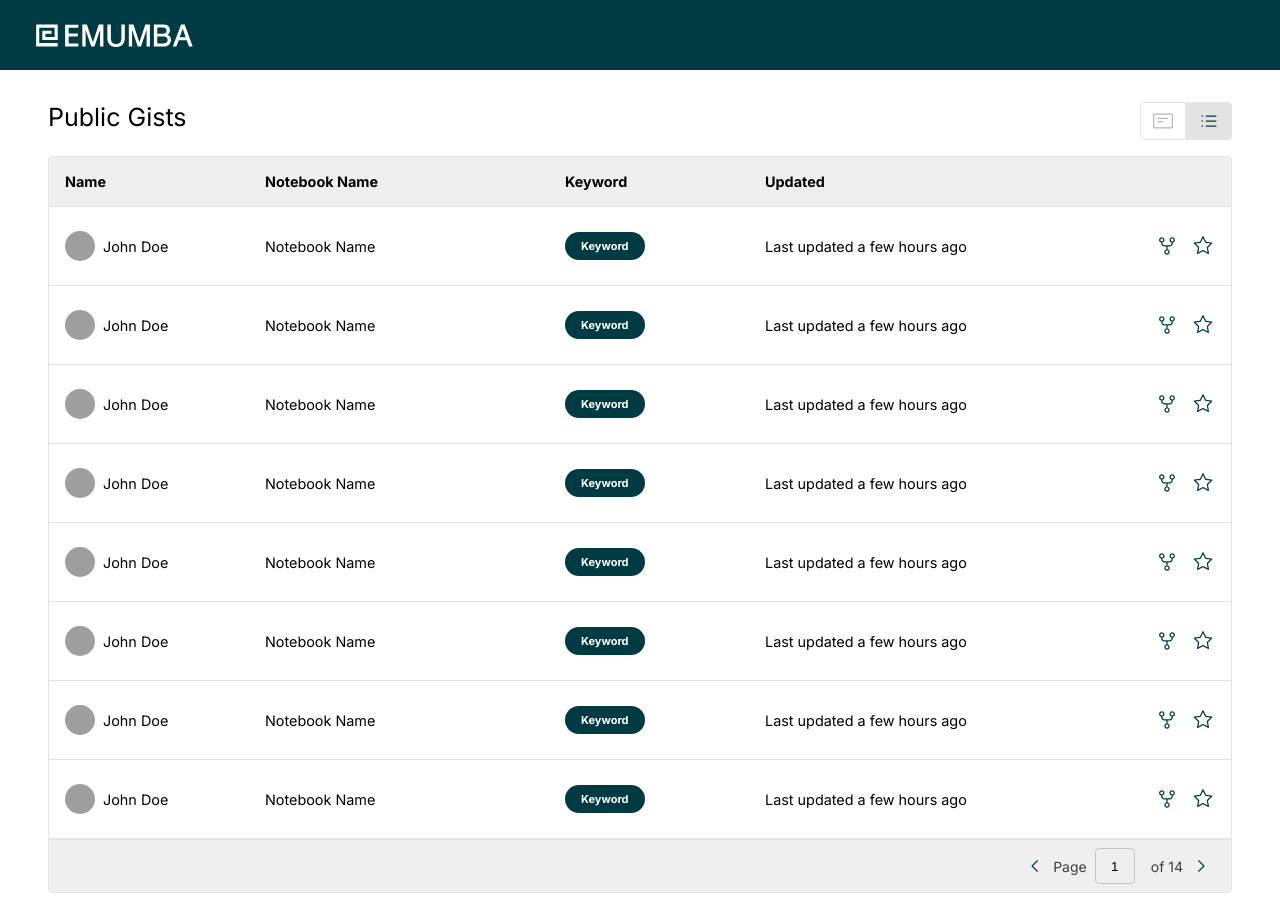
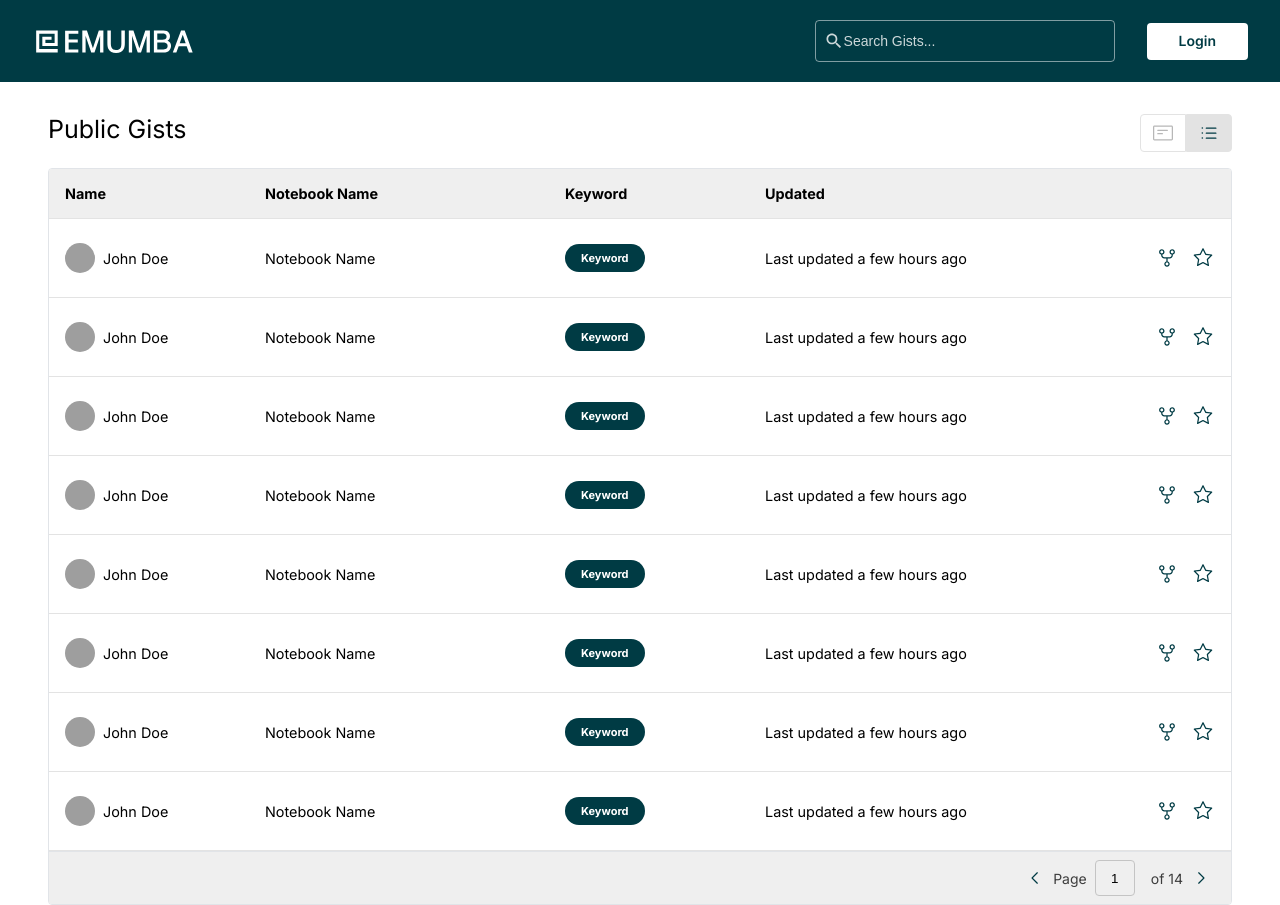
Before and after one commit to farrukhzeb23/fe-2007, a React (Vite) app: page / in a window 1280 px wide. Built offline with nearby package versions, Linux system fonts and the light colour scheme; grey boxes are pictures that could not be loaded.

Commit message:
feat: add magnify icon and implement search bar in navbar

```diff
--- a/src/components/Navbar.tsx
+++ b/src/components/Navbar.tsx
@@ -1,7 +1,16 @@
+import MagnifyIcon from '../assets/icons/magnify.svg';
+
 function Navbar() {
   return (
     <nav className="navbar">
       <img src="/images/logo.svg" alt="logo" className="logo" />
+      <div className="navbar-actions">
+        <div className="search-bar">
+          <img src={MagnifyIcon} alt="magnify" className="icon" />
+          <input type="text" name="search" id="search" placeholder="Search Gists..." />
+        </div>
+        <button>Login</button>
+      </div>
     </nav>
   );
 }
--- a/src/index.css
+++ b/src/index.css
@@ -51,6 +51,51 @@ button {
   padding: 20px 32px;
   background-color: #003b44;
   margin-bottom: 32px;
+}
+
+.navbar .navbar-actions {
+  display: flex;
+  align-items: center;
+  gap: 32px;
+}
+
+.navbar .navbar-actions .search-bar {
+  display: flex;
+  border: 1px solid #ffffff80;
+  border-radius: 4px;
+  padding: 10px 8px;
+  /* width: 300px; */
+  min-width: 300px;
+}
+
+.navbar .navbar-actions .search-bar input {
+  padding: 0px;
+  border: none;
+  border-radius: 4px 0 0 4px;
+  background-color: transparent;
+  color: #ffffffcc;
+}
+
+.navbar .navbar-actions .search-bar input::placeholder {
+  font-size: 14px;
+  font-weight: 400;
+  line-height: 20px;
+  color: #ffffffcc;
+}
+.navbar .navbar-actions .search-bar input:focus {
+  outline: none;
+}
+
+.navbar .navbar-actions button {
+  background: #ffffff;
+  border-radius: 4px;
+  border: none;
+  color: #003b44;
+  padding: 11.5px 32px;
+  font-size: 14px;
+  font-weight: 600;
+  line-height: 100%;
+  cursor: pointer;
 }
 
 .container {
```
Also changed, not shown: src/assets/icons/magnify.svg (added).
